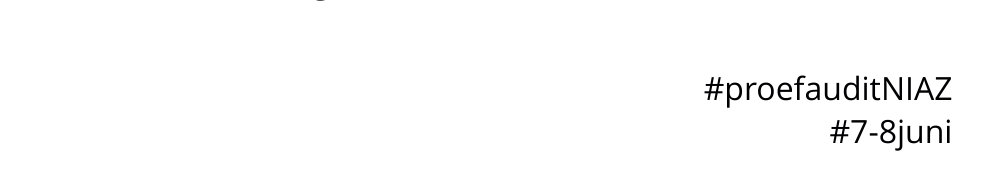
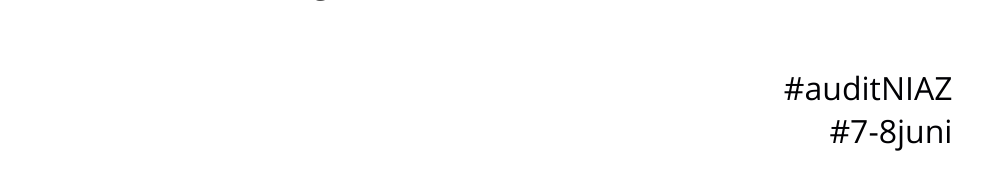
Before and after one commit to bhambloktp2/countdown, a plain HTML site: page index.html in a window 1280 px wide. Shown: the part 378-568 px from the top of the page, without its empty margins (155-1138 px from the left). Drawn offline with Linux system fonts and the light colour scheme.

Commit message:
Update index.html

```diff
--- a/index.html
+++ b/index.html
@@ -75,7 +75,7 @@ if("document" in self){if(!("classList" in document.createElement("_"))){(functi
     </tr>
     <tr>
       <td colspan="3"></td>
-      <td colspan="2" align="right" class="txt tertiary">#proefauditNIAZ<br>#7-8juni</td>
+      <td colspan="2" align="right" class="txt tertiary">#auditNIAZ<br>#7-8juni</td>
     </tr>
     <tr height="30%"><td collspan="5"></td></tr>
   </table>
```
